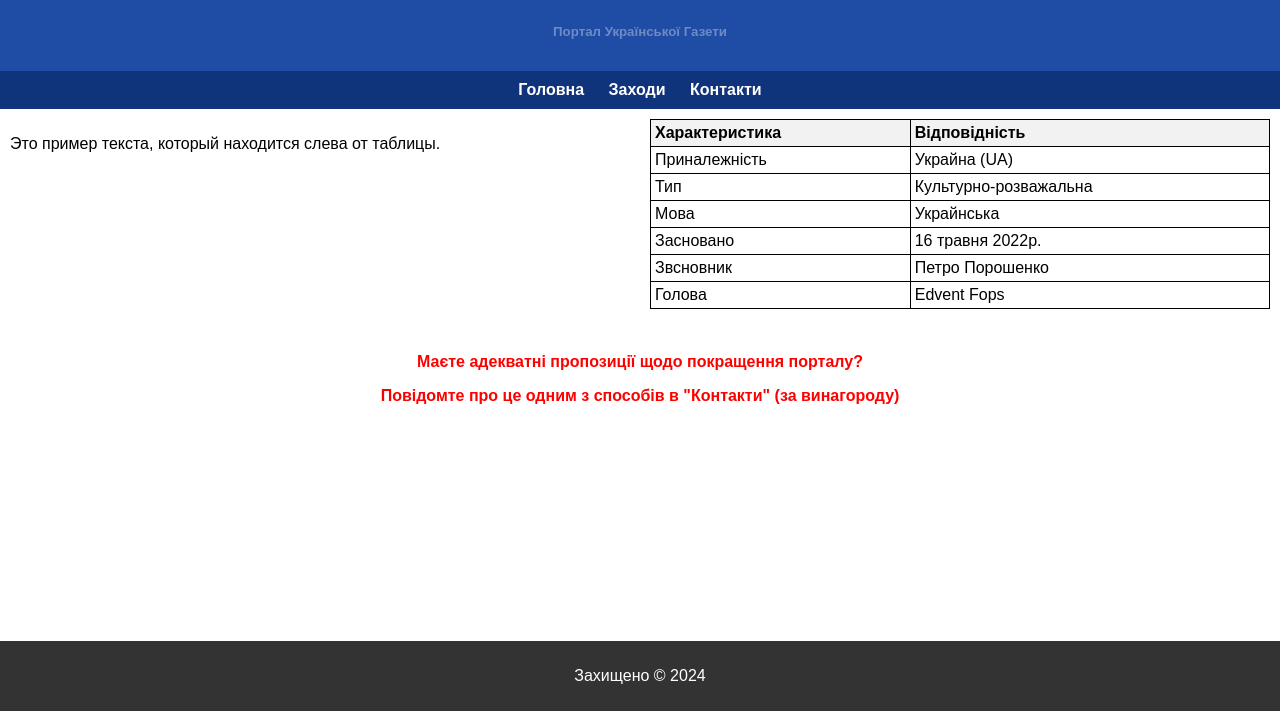
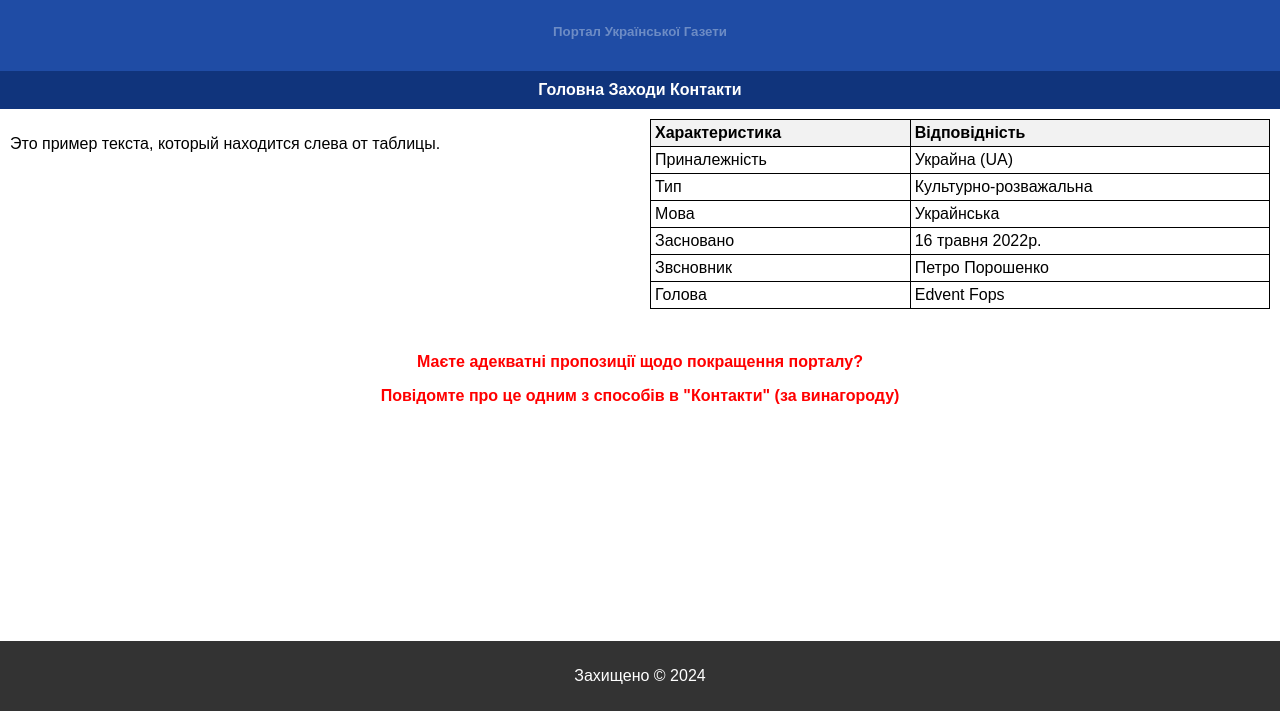
Before and after one commit to Ivanockca/onenews.io, a plain HTML site: page index.html in a window 1280 px wide. Shown: the part 89-800 px from the top of the page. Drawn offline with Linux system fonts and the light colour scheme.

Commit message:
Update styles.css

```diff
--- a/styles.css
+++ b/styles.css
@@ -12,7 +12,6 @@
 
         nav {
             background-color: #10347c;
-            color: #fff;
             padding: 10px 0;
             text-align: center;
         }
@@ -20,7 +19,6 @@
         nav a {
             color: #fff;
             text-decoration: none;
-            padding: 0 10px;
             font-weight: bold;
         }
 
```
